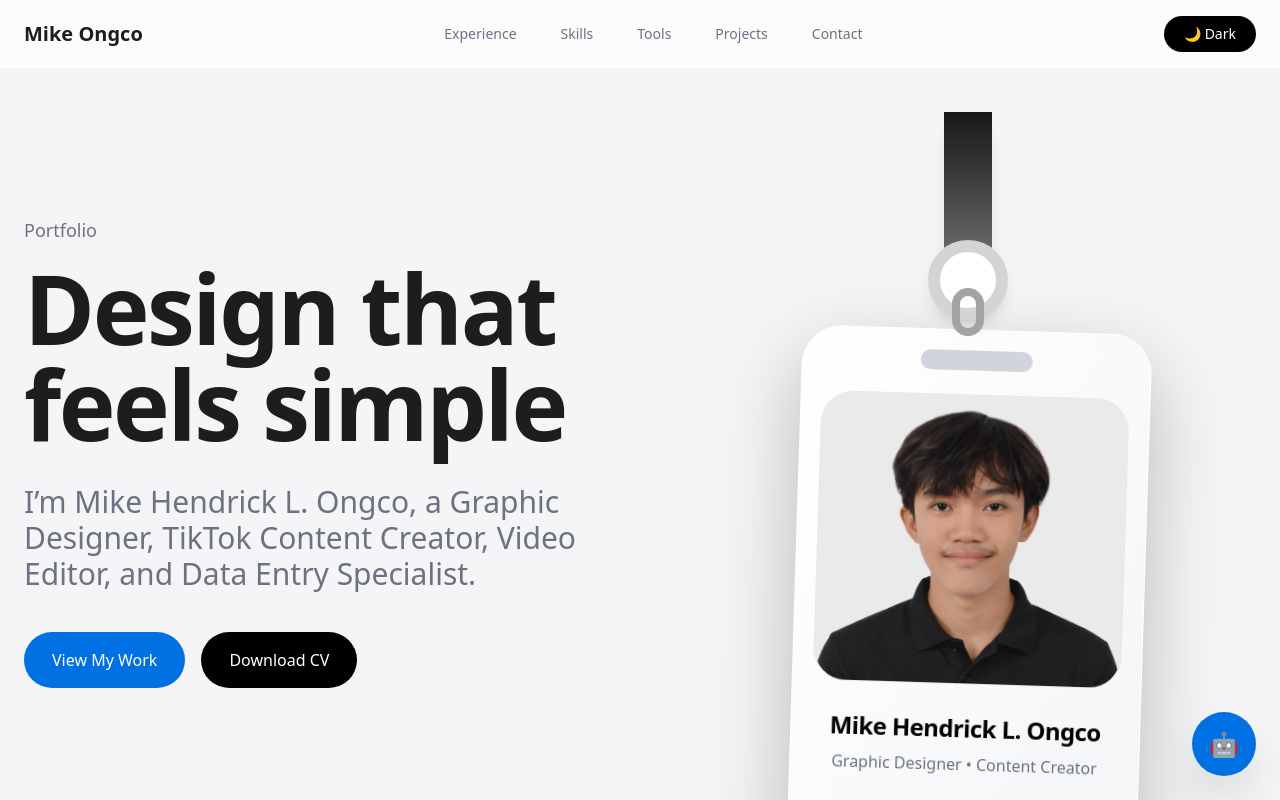
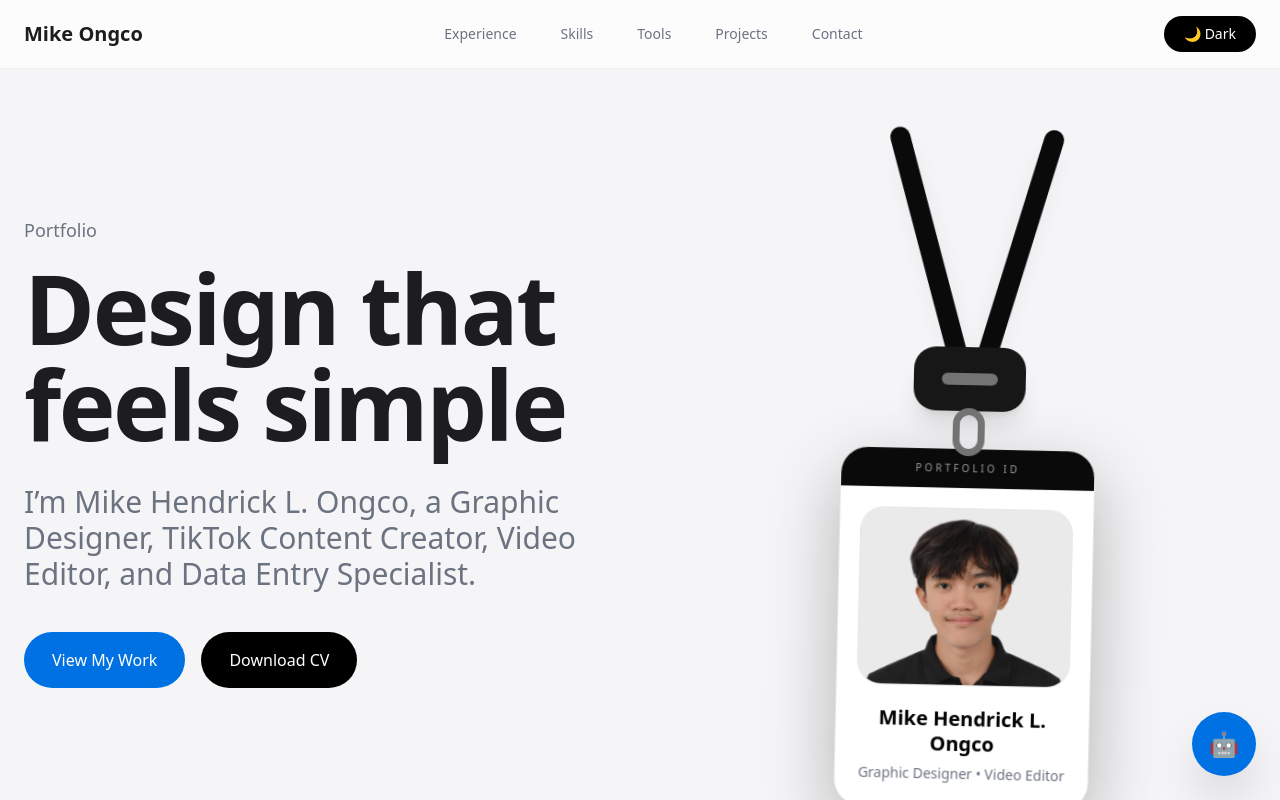
Before and after one commit to mikeongco8-sys/portfolio-site, a React (Vite) app: page / in a window 1280 px wide. Shown: the top 800 px of the page. Built offline with nearby package versions, Linux system fonts and the light colour scheme; grey boxes are pictures that could not be loaded.

Commit message:
Updated portfolio and added podcast sample

```diff
--- a/src/App.jsx
+++ b/src/App.jsx
@@ -14,6 +14,13 @@ const skills = [
 
 const projects = [
   {
+    title: "Podcast Video Editing Sample",
+    description:
+      "A previous podcast video editing work sample focused on clean cuts, smooth pacing, captions, and engaging visual flow.",
+    type: "video",
+    src: "/podcast-sample.mp4",
+  },
+  {
     title: "Fight Club Inspired Poster",
     description:
       "A cinematic editorial poster design using bold typography, gritty textures, and minimalist movie-poster composition.",
@@ -26,13 +33,6 @@ const projects = [
       "A lyrical video project that reached 655k+ views, showing strong audience engagement and creative video editing skills.",
     type: "video",
     src: "/lyrical.mp4",
-  },
-  {
-    title: "Creative Video Editing",
-    description:
-      "Short-form video editing focused on visual timing, text placement, and audience retention.",
-    type: "image",
-    src: "/design2.png",
   },
 ];
 
@@ -56,29 +56,43 @@ const experiences = [
 
 const tools = [
   { name: "Gmail", icon: "https://cdn.simpleicons.org/gmail/EA4335" },
-  {
-  name: "Outlook",
-  icon: "https://img.icons8.com/color/96/microsoft-outlook-2019.png"
-},
+  { name: "Outlook", icon: "https://img.icons8.com/color/96/microsoft-outlook-2019.png" },
   { name: "WhatsApp", icon: "https://cdn.simpleicons.org/whatsapp/25D366" },
   { name: "Slack", icon: "https://upload.wikimedia.org/wikipedia/commons/d/d5/Slack_icon_2019.svg" },
   { name: "Zoom", icon: "https://cdn.simpleicons.org/zoom/0B5CFF" },
   { name: "Google Drive", icon: "https://cdn.simpleicons.org/googledrive/4285F4" },
   { name: "Google Calendar", icon: "https://cdn.simpleicons.org/googlecalendar/4285F4" },
   { name: "Google Sheets", icon: "https://cdn.simpleicons.org/googlesheets/34A853" },
-  {
-  name: "Canva",
-  icon: "https://img.icons8.com/color/96/canva.png"
-},
-  {
-  name: "CapCut",
-  iconText: "CC"
-},
+  { name: "Canva", icon: "https://img.icons8.com/color/96/canva.png" },
+  { name: "CapCut", iconText: "CC" },
   { name: "Figma", icon: "https://cdn.simpleicons.org/figma/F24E1E" },
   { name: "Notion", icon: "https://cdn.simpleicons.org/notion/000000" },
   { name: "Trello", icon: "https://cdn.simpleicons.org/trello/0052CC" },
   { name: "Asana", icon: "https://cdn.simpleicons.org/asana/F06A6A" },
 ];
+
+const fadeUp = {
+  hidden: { opacity: 0, y: 45, scale: 0.98 },
+  visible: {
+    opacity: 1,
+    y: 0,
+    scale: 1,
+    transition: {
+      duration: 0.85,
+      ease: [0.22, 1, 0.36, 1],
+    },
+  },
+};
+
+const staggerContainer = {
+  hidden: {},
+  visible: {
+    transition: {
+      staggerChildren: 0.12,
+      delayChildren: 0.1,
+    },
+  },
+};
 
 export default function PortfolioWebsite() {
   const [darkMode, setDarkMode] = useState(false);
@@ -118,16 +132,16 @@ export default function PortfolioWebsite() {
         "Mike’s skills include Graphic Design, TikTok Content, Video Editing, Data Entry, Customer Service, Problem Solving, Communication, and CRM Navigation.";
     } else if (userMessage.includes("experience")) {
       reply =
-        "Mike has experience in healthcare customer service, TikTok content creation, video editing, and graphic design.";
+        "Mike has experience in healthcare customer service, TikTok content creation, video editing, podcast video editing, and graphic design.";
     } else if (userMessage.includes("project") || userMessage.includes("work")) {
       reply =
-        "Mike’s featured projects include a Fight Club inspired poster design, a viral TikTok lyrical video that reached 655k+ views, and creative video editing samples.";
+        "Mike’s featured projects include podcast video editing, a Fight Club inspired poster design, a viral TikTok lyrical video that reached 655k+ views, and creative editing samples.";
     } else if (userMessage.includes("contact") || userMessage.includes("email")) {
       reply =
         "You can contact Mike at mikeongco8@gmail.com or +639458828914. He is based in Cebu City, Philippines.";
     } else if (userMessage.includes("hire") || userMessage.includes("service")) {
       reply =
-        "Mike is open for freelance work such as graphic design, social media content, video editing, data entry, and customer support.";
+        "Mike is open for freelance work such as graphic design, social media content, podcast video editing, video editing, data entry, and customer support.";
     }
 
     setChat([...chat, { from: "user", text: message }, { from: "bot", text: reply }]);
@@ -216,45 +230,83 @@ export default function PortfolioWebsite() {
 
           <div className="flex justify-center">
             <div className="relative h-[680px] w-full max-w-[430px] flex justify-center">
-              <div className="absolute top-0 h-40 w-12 rounded-b-[2rem] bg-gradient-to-b from-neutral-900 to-neutral-500 shadow-xl" />
-              <div className="absolute top-32 h-20 w-20 rounded-full border-[12px] border-neutral-300 bg-white shadow-lg z-10" />
-              <div className="absolute top-44 h-12 w-8 rounded-full border-[8px] border-neutral-400 z-10" />
-
               <motion.div
                 drag
                 dragElastic={0.2}
-                dragConstraints={{ left: -70, right: 70, top: -30, bottom: 60 }}
-                style={{ x, y, rotateX, rotateY, rotateZ }}
-                animate={{ y: [0, 10, 0], rotateZ: [-2, 2, -2] }}
-                transition={{ repeat: Infinity, duration: 4, ease: "easeInOut" }}
+                dragConstraints={{ left: -70, right: 70, top: -40, bottom: 70 }}
+                style={{ x, y, rotateX, rotateY }}
+                animate={{ y: [0, 12, 0], rotateZ: [-1.5, 1.5, -1.5] }}
+                transition={{ repeat: Infinity, duration: 4.5, ease: "easeInOut" }}
                 whileTap={{ scale: 1.03, cursor: "grabbing" }}
-                className="absolute top-52 w-[350px] cursor-grab rounded-[2.5rem] overflow-hidden bg-white/90 text-black backdrop-blur-2xl shadow-[0_30px_80px_rgba(0,0,0,0.25)] border border-white"
+                className="absolute top-0 h-[680px] w-[340px] cursor-grab"
               >
-                <div className="p-5 bg-gradient-to-br from-white to-gray-100">
-                  <div className="h-5 w-28 mx-auto rounded-full bg-gray-300 mb-6" />
+                <div className="relative h-full w-full">
+                  <div className="absolute top-0 left-1/2 h-72 w-5 -translate-x-12 -rotate-[16deg] rounded-full bg-neutral-950 shadow-xl" />
+                  <div className="absolute top-0 left-1/2 h-72 w-5 translate-x-8 rotate-[16deg] rounded-full bg-neutral-950 shadow-xl" />
 
-                  <div className="rounded-[2rem] overflow-hidden bg-[#f5f5f7] border border-gray-200">
+                  <div className="absolute top-56 left-1/2 z-20 h-16 w-28 -translate-x-1/2 rounded-[1.4rem] bg-neutral-900 shadow-xl flex items-center justify-center">
+                    <div className="h-3 w-14 rounded-full bg-neutral-500" />
+                  </div>
+
+                  <div className="absolute top-[285px] left-1/2 z-20 h-12 w-8 -translate-x-1/2 rounded-full border-[7px] border-neutral-500 bg-transparent" />
+
+                  <motion.div
+                    whileHover={{ rotateY: 180 }}
+                    transition={{ duration: 0.9, ease: [0.22, 1, 0.36, 1] }}
+                    className="absolute top-[325px] left-1/2 h-[360px] w-[255px] -translate-x-1/2"
+                    style={{ transformStyle: "preserve-3d" }}
+                  >
+                    <div
+                      className="absolute inset-0 overflow-hidden rounded-[1.7rem] bg-white text-black shadow-[0_25px_70px_rgba(0,0,0,0.28)] border border-black/10"
+                      style={{ backfaceVisibility: "hidden", WebkitBackfaceVisibility: "hidden" }}
+                    >
+                      <div className="bg-neutral-950 px-5 py-3 text-center text-white">
+                        <p className="text-[10px] tracking-[0.3em] uppercase text-white/60">
+                          Portfolio ID
+                        </p>
+                      </div>
+
+                      <div className="p-5">
+                        <div className="overflow-hidden rounded-3xl bg-gray-100 border border-black/5">
                           <img
                             src="/profile.jpg"
                             alt="Mike Ongco"
-                      className="w-full h-72 object-cover object-top"
+                            className="h-44 w-full object-cover object-top"
                           />
                         </div>
 
-                  <div className="text-center mt-7">
-                    <h3 className="text-2xl font-semibold tracking-tight">
+                        <div className="mt-5 text-center">
+                          <h3 className="text-xl font-semibold leading-tight">
                             Mike Hendrick L. Ongco
                           </h3>
-                    <p className="mt-2 text-gray-500">
-                      Graphic Designer • Content Creator
+                          <p className="mt-2 text-sm text-gray-500">
+                            Graphic Designer • Video Editor
                           </p>
                         </div>
 
-                  <div className="mt-7 rounded-3xl bg-[#f5f5f7] p-5 text-sm text-gray-700 space-y-3">
+                        <div className="mt-5 rounded-2xl bg-gray-100 p-4 text-xs text-gray-600 space-y-2">
                           <p>📧 mikeongco8@gmail.com</p>
-                    <p>📱 +639458828914</p>
                           <p>📍 Cebu City, Philippines</p>
                         </div>
+                      </div>
+                    </div>
+
+                    <div
+                      className="absolute inset-0 rounded-[1.7rem] bg-neutral-950 text-white shadow-[0_25px_70px_rgba(0,0,0,0.28)] border border-white/10 flex flex-col items-center justify-center p-6"
+                      style={{ backfaceVisibility: "hidden", WebkitBackfaceVisibility: "hidden", transform: "rotateY(180deg)" }}
+                    >
+                      <p className="mb-8 text-[10px] uppercase tracking-[0.35em] text-white/45">
+                        Coding Tools
+                      </p>
+
+                      <div className="grid grid-cols-2 gap-7 place-items-center">
+                        <img src="https://cdn.simpleicons.org/html5/E34F26" alt="HTML" className="h-12 w-12" />
+                        <img src="https://cdn.jsdelivr.net/gh/devicons/devicon/icons/css3/css3-original.svg" alt="CSS" className="h-12 w-12" />
+                        <img src="https://cdn.simpleicons.org/javascript/F7DF1E" alt="JavaScript" className="h-12 w-12" />
+                        <img src="https://cdn.simpleicons.org/react/61DAFB" alt="React" className="h-12 w-12" />
+                      </div>
+                    </div>
+                  </motion.div>
                 </div>
               </motion.div>
             </div>
@@ -268,21 +320,19 @@ export default function PortfolioWebsite() {
             Experience
           </h2>
 
-          <div className="grid md:grid-cols-3 gap-6">
+          <motion.div
+            variants={staggerContainer}
+            initial="hidden"
+            whileInView="visible"
+            viewport={{ once: true, amount: 0.2 }}
+            className="grid md:grid-cols-3 gap-6"
+          >
             {experiences.map((item) => (
               <motion.div
                 key={item.title}
-  initial={{ opacity: 0, y: 40 }}
-  whileInView={{ opacity: 1, y: 0 }}
-  viewport={{ once: true }}
-  transition={{
-    duration: 0.8,
-    ease: [0.22, 1, 0.36, 1],
-  }}
-  whileHover={{
-    y: -10,
-    scale: 1.015,
-  }}
+                variants={fadeUp}
+                whileHover={{ y: -12, scale: 1.02 }}
+                transition={{ type: "spring", stiffness: 220, damping: 18 }}
                 className={`rounded-[2rem] p-8 shadow-sm border transition ${
                   darkMode
                     ? "bg-white/10 border-white/10"
@@ -293,7 +343,7 @@ export default function PortfolioWebsite() {
                 <p className="text-gray-500 leading-relaxed">{item.description}</p>
               </motion.div>
             ))}
-          </div>
+          </motion.div>
         </div>
       </section>
 
@@ -306,21 +356,19 @@ export default function PortfolioWebsite() {
             Skills
           </h2>
 
-          <div className="grid grid-cols-2 md:grid-cols-4 gap-5">
+          <motion.div
+            variants={staggerContainer}
+            initial="hidden"
+            whileInView="visible"
+            viewport={{ once: true, amount: 0.2 }}
+            className="grid grid-cols-2 md:grid-cols-4 gap-5"
+          >
             {skills.map((skill) => (
               <motion.div
                 key={skill}
-                initial={{ opacity: 0, y: 40 }}
-                whileInView={{ opacity: 1, y: 0 }}
-                viewport={{ once: true }}
-                transition={{
-                  duration: 0.8,
-                  ease: [0.22, 1, 0.36, 1],
-                }}
-                whileHover={{
-                  scale: 1.03,
-                  y: -6,
-                }}
+                variants={fadeUp}
+                whileHover={{ scale: 1.04, y: -8 }}
+                transition={{ type: "spring", stiffness: 240, damping: 18 }}
                 className={`rounded-[2rem] p-7 text-center font-semibold text-lg transition ${
                   darkMode ? "bg-white/10" : "bg-[#f5f5f7]"
                 }`}
@@ -328,15 +376,13 @@ export default function PortfolioWebsite() {
                 {skill}
               </motion.div>
             ))}
-          </div>
+          </motion.div>
         </div>
       </section>
 
       <section
         id="tools"
-  className={`py-24 px-6 ${
-    darkMode ? "bg-black" : "bg-[#f5f5f7]"
-  }`}
+        className={`py-24 px-6 ${darkMode ? "bg-black" : "bg-[#f5f5f7]"}`}
       >
         <div className="max-w-7xl mx-auto text-center">
           <h2 className="text-5xl md:text-6xl font-semibold tracking-tight mb-4">
@@ -348,21 +394,19 @@ export default function PortfolioWebsite() {
             productivity, and admin work.
           </p>
 
-    <div className="grid grid-cols-2 sm:grid-cols-3 md:grid-cols-4 lg:grid-cols-7 gap-5">
+          <motion.div
+            variants={staggerContainer}
+            initial="hidden"
+            whileInView="visible"
+            viewport={{ once: true, amount: 0.15 }}
+            className="grid grid-cols-2 sm:grid-cols-3 md:grid-cols-4 lg:grid-cols-7 gap-5"
+          >
             {tools.map((tool) => (
               <motion.div
                 key={tool.name}
-          initial={{ opacity: 0, y: 40 }}
-          whileInView={{ opacity: 1, y: 0 }}
-          viewport={{ once: true }}
-          transition={{
-            duration: 0.8,
-            ease: [0.22, 1, 0.36, 1],
-          }}
-          whileHover={{
-            scale: 1.03,
-            y: -6,
-          }}
+                variants={fadeUp}
+                whileHover={{ scale: 1.05, y: -8 }}
+                transition={{ type: "spring", stiffness: 240, damping: 18 }}
                 className={`rounded-[2rem] p-6 flex flex-col items-center justify-center gap-4 border transition ${
                   darkMode
                     ? "bg-white/10 border-white/10"
@@ -386,7 +430,7 @@ export default function PortfolioWebsite() {
                 </p>
               </motion.div>
             ))}
-    </div>
+          </motion.div>
         </div>
       </section>
 
@@ -396,34 +440,33 @@ export default function PortfolioWebsite() {
             Selected Works
           </h2>
 
-          <div className="grid md:grid-cols-3 gap-6">
+          <motion.div
+            variants={staggerContainer}
+            initial="hidden"
+            whileInView="visible"
+            viewport={{ once: true, amount: 0.15 }}
+            className="grid md:grid-cols-2 lg:grid-cols-3 gap-8 justify-center"
+          >
             {projects.map((project) => (
               <motion.div
                 key={project.title}
-                initial={{ opacity: 0, y: 40 }}
-                whileInView={{ opacity: 1, y: 0 }}
-                viewport={{ once: true }}
-                transition={{
-                  duration: 0.8,
-                  ease: [0.22, 1, 0.36, 1],
-                }}
-                whileHover={{
-                  y: -10,
-                  scale: 1.015,
-                }}
-                className={`rounded-[2rem] overflow-hidden shadow-sm border transition ${
+                variants={fadeUp}
+                whileHover={{ y: -14, scale: 1.02 }}
+                transition={{ type: "spring", stiffness: 220, damping: 18 }}
+                className={`group rounded-[2rem] overflow-hidden shadow-sm border transition ${
                   darkMode
                     ? "bg-white/10 border-white/10"
                     : "bg-white border-black/5"
                 }`}
               >
+                <div className="overflow-hidden">
                   {project.type === "video" ? (
                     <video
                       controls
                       muted
                       loop
                       playsInline
-                    className="h-80 w-full bg-black object-contain"
+                      className="h-80 w-full bg-black object-contain transition-transform duration-700 group-hover:scale-105"
                     >
                       <source src={project.src} type="video/mp4" />
                     </video>
@@ -431,9 +474,10 @@ export default function PortfolioWebsite() {
                     <img
                       src={project.src}
                       alt={project.title}
-                    className="h-80 w-full object-cover"
+                      className="h-80 w-full object-cover transition-transform duration-700 group-hover:scale-105"
                     />
                   )}
+                </div>
 
                 <div className="p-7">
                   <h3 className="text-2xl font-semibold mb-3">{project.title}</h3>
@@ -443,7 +487,7 @@ export default function PortfolioWebsite() {
                 </div>
               </motion.div>
             ))}
-          </div>
+          </motion.div>
         </div>
       </section>
 
```
Also changed, not shown: 1 other file (tests, documents, lock files or other folders). Lines whose indentation alone changed are shown as unchanged.
